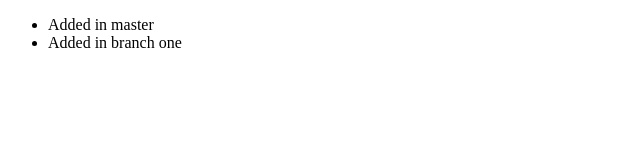
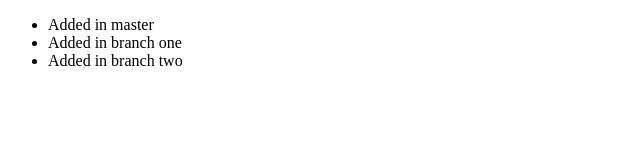
Before and after one commit to pcsandford/branch-test, a plain HTML site: page index.html in a window 1280 px wide. Shown: the whole page, without its empty margins (0-640 px from the left). Drawn offline with Linux system fonts and the light colour scheme.

Commit message:
added in branch two

```diff
--- a/index.html
+++ b/index.html
@@ -9,6 +9,7 @@
 	<ul>
 		<li>Added in master</li>
 		<li>Added in branch one</li>
+		<li>Added in branch two</li>
 	</ul>
 
 </body>
```
